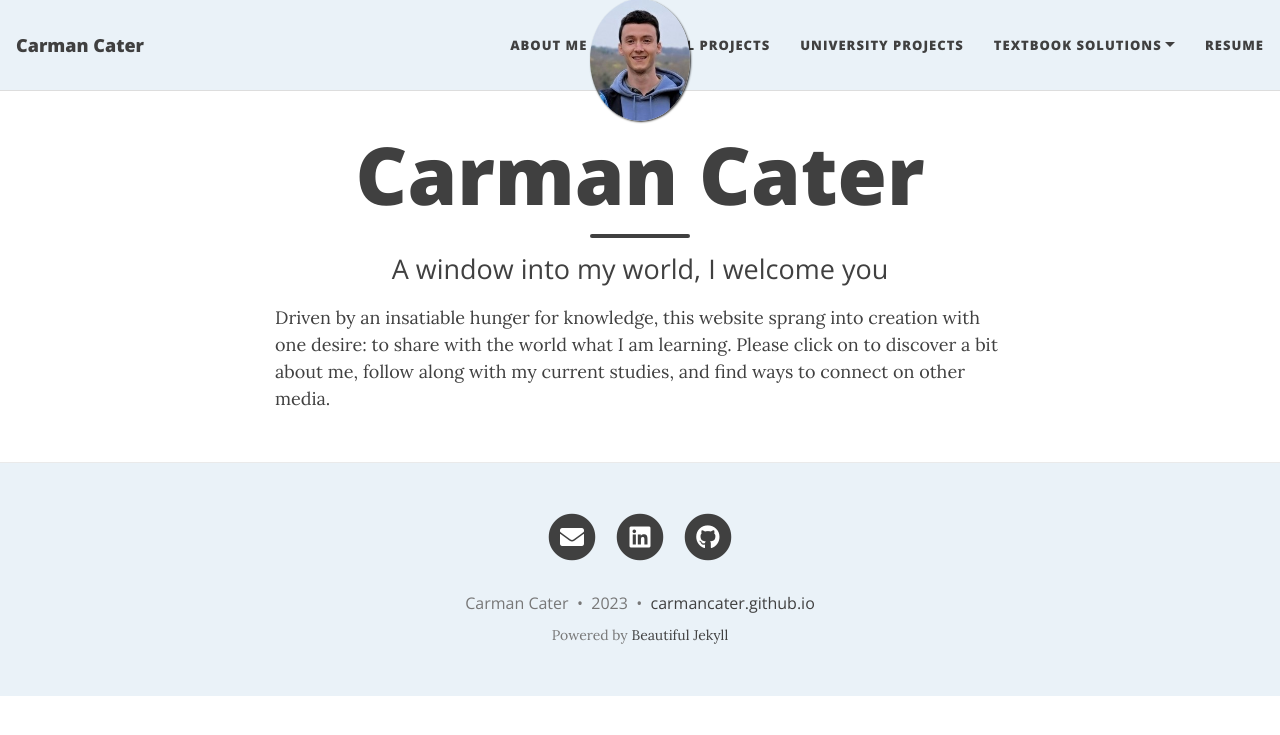
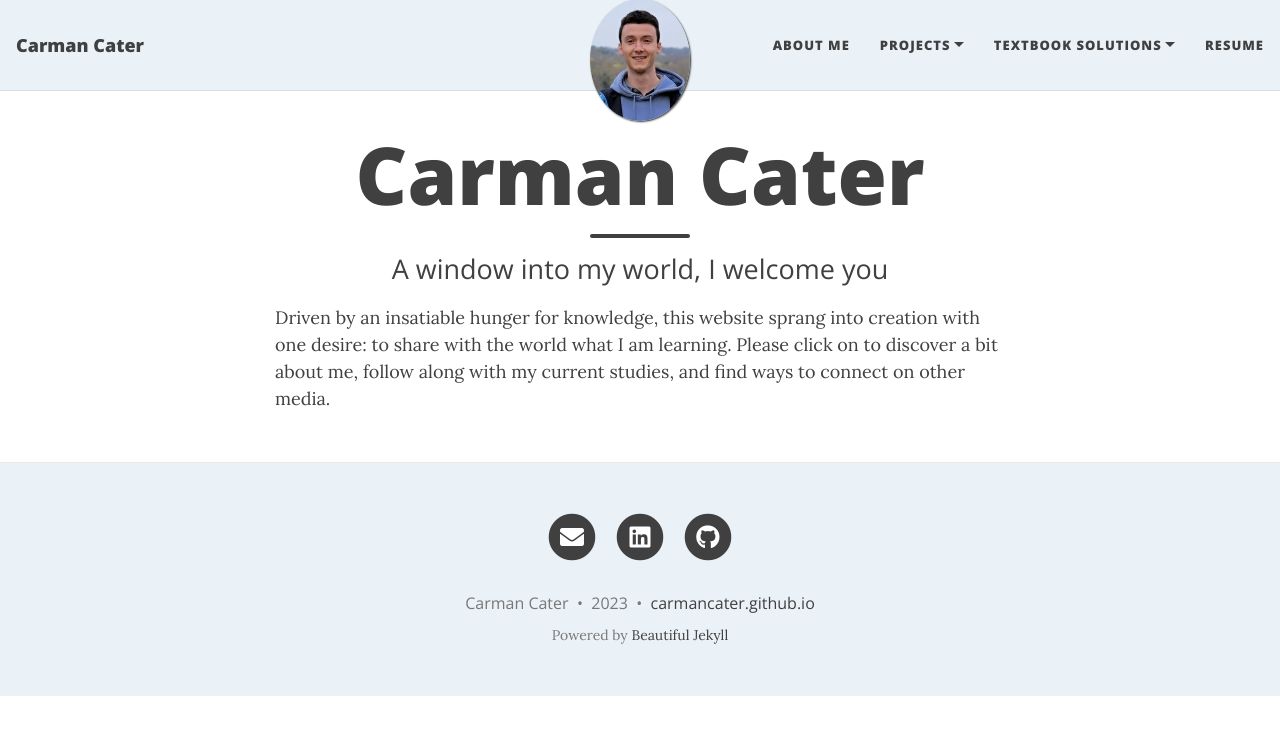
Before and after one commit to carmancater/carmancater.github.io, a Jekyll site: the page built from index.html, in a window 1280 px wide. Shown: the top 735 px of the page. Built offline with Jekyll 4.4.1, drawn with Linux system fonts in a browser that asks for light colours; nearby versions of some CDN libraries; the list of posts is cut into pages by our own code.

Commit message:
Update _config.yml

```diff
--- a/_config.yml
+++ b/_config.yml
@@ -21,8 +21,9 @@ author: Carman Cater
 
 navbar-links:
   About Me: "aboutme"
-  Personal Projects:
-  University Projects:
+  Projects:
+   - Personal:
+   - University:
   Textbook Solutions:
    - Statistical Learning: "islpSolutions"
   Resume:
```
